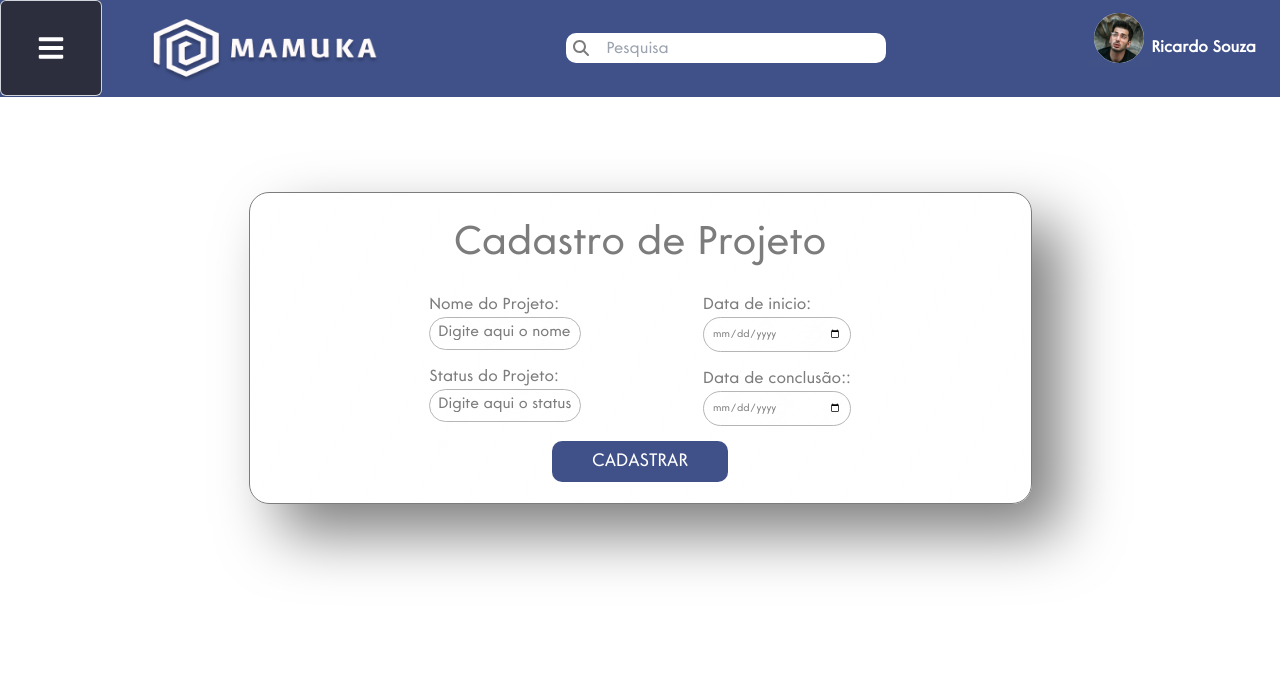
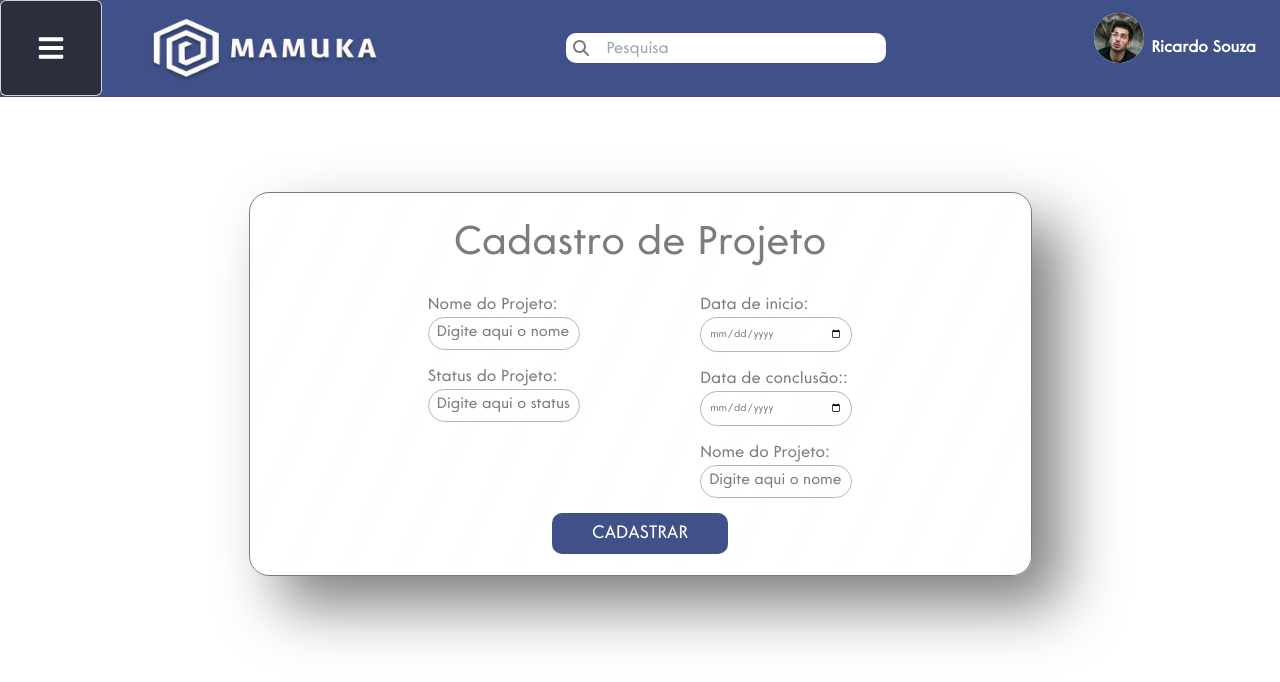
Before and after one commit to MamukaSenai/React-Mamuka, a React (Vite) app: page /cadastro/projeto in a window 1280 px wide. Shown: the top 682 px of the page. Built offline with nearby package versions, Linux system fonts and the light colour scheme.

Commit message:
Integracao concluida depois dos ajustes

```diff
--- a/src/components/BotaoDropDown/index.tsx
+++ b/src/components/BotaoDropDown/index.tsx
@@ -127,7 +127,7 @@ export default function BotaoDropDown() {
             </Menu.Item>
             <Menu.Item>
               {({ active }) => (
-                <Link to="gestorcriardemandas"
+                <Link to="cadastro/tarefa"
                 className={classNames(
                   active ? 'bg-gray-100 text-gray-900' : 'text-gray-700',
                   'block px-4 py-2 text-sm'
--- a/src/pages/Administrador/CadastroProjeto/index.tsx
+++ b/src/pages/Administrador/CadastroProjeto/index.tsx
@@ -16,6 +16,7 @@ export default function CadastroProjeto(props: any) {
     const [status_projeto, setStatus_projeto] = useState<string>("");
     const [data_inicio, setData_inicio] = useState<string>("");
     const [data_conclusao, setData_conclusao] = useState<string>("");
+    const [responsavel, setResponsavel] = useState<string>("");
 
 
     function cadastrarProjeto(event: any) {
@@ -35,6 +36,7 @@ export default function CadastroProjeto(props: any) {
 
         formData.append("dataNascimento", data_inicio);
         formData.append("data_conclusao", data_conclusao);
+        formData.append("responsavel", responsavel);
 
 
         console.log("chamadaaa API");
@@ -103,7 +105,16 @@ export default function CadastroProjeto(props: any) {
                                             required
                                         />
                                     </div>
-
+                                    <div className="cad_box_input">
+                                        <label htmlFor="responsavel">Nome do Projeto:</label>
+                                        <input
+                                            type="text"
+                                            id="responsavel"
+                                            onChange={(event) => { setResponsavel(event.target.value) }}
+                                            placeholder="Digite aqui o nome do projeto:"
+                                            required
+                                        />
+                                    </div>
 
 
                             </div>
--- a/src/pages/Administrador/CadastroUsuario/index.tsx
+++ b/src/pages/Administrador/CadastroUsuario/index.tsx
@@ -23,7 +23,7 @@ export default function CadastroUsuario(props: any) {
     const [tipoUsuario, setTipoUsuario] = useState<string>("");//ajuste no input do select
     const [nome, setNome] = useState<string>("");
     const [cpf, setCpf] = useState<string>("");
-    const [nascimento, setNascimento] = useState<string>("");
+    const [dataNascimento, setNascimento] = useState<string>("");
     const [statusAtividade, setStatusAtividade] = useState<string>("");
     const [departamento, setDepartamento] = useState<string>("");
     const [responsavel, setResponsavel] = useState<string>("");
@@ -56,7 +56,7 @@ export default function CadastroUsuario(props: any) {
         formData.append("nome", nome);
         formData.append("cpf", cpf);
 
-        formData.append("dataNascimento", nascimento);
+        formData.append("dataNascimento", dataNascimento);
         formData.append("statusAtividade", statusAtividade);
         formData.append("departamento", departamento);
         formData.append("responsavel", responsavel);
@@ -175,7 +175,7 @@ export default function CadastroUsuario(props: any) {
                                         <label htmlFor="data_nascimento">Data de nascimento:</label>
                                         <input
                                             type="date"
-                                            id="data_nascimento"
+                                            id="dataNascimento"
                                             onChange={(event) => { setNascimento(event.target.value) }}
                                             placeholder="Digite aqui data de nascimento:"
                                             required
```
